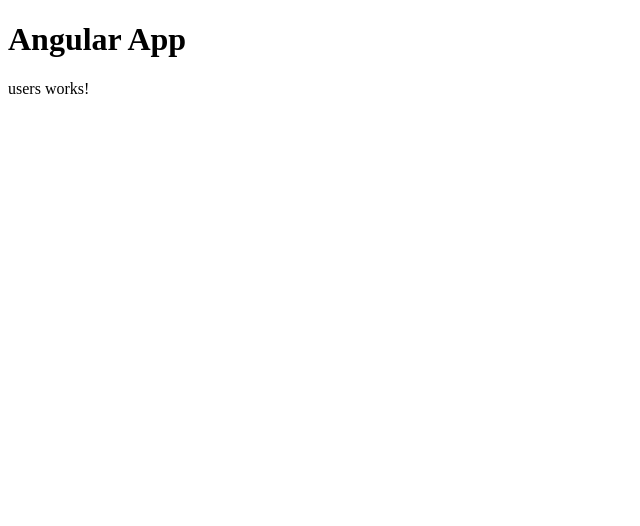
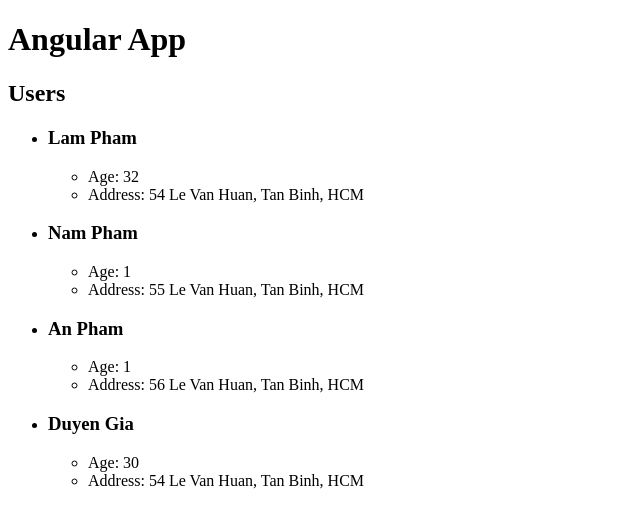
Before and after one commit to LamPhamabc123/Angular5, an Angular app: page / in a window 1280 px wide. Shown: the top 526 px of the page, without its empty margins (0-640 px from the left). Built offline with nearby package versions, Linux system fonts and the light colour scheme.

Commit message:
bngFor ngIf

```diff
--- a/src/app/components/users/users.component.html
+++ b/src/app/components/users/users.component.html
@@ -1,3 +1,10 @@
-<p>
-  users works!
-</p>
+<h2>Users</h2>
+<ul>
+  <li *ngFor="let user of users">
+      <h3>{{user.firstName}} {{user.lastName}}</h3>
+      <ul>
+          <li>Age: {{user.age}}</li>
+          <li>Address: {{user.address.street}}, {{user.address.district}}, {{user.address.city}}</li>
+      </ul>
+  </li>
+</ul>
--- a/src/app/components/users/users.component.ts
+++ b/src/app/components/users/users.component.ts
@@ -1,4 +1,5 @@
 import { Component, OnInit } from '@angular/core';
+import { User } from '../../models/User';
 
 @Component({
   selector: 'app-users',
@@ -6,10 +7,66 @@ import { Component, OnInit } from '@angular/core';
   styleUrls: ['./users.component.css']
 })
 export class UsersComponent implements OnInit {
+  users: User[];
 
-  constructor() { }
+  constructor() {
+    // console.log('contructor...');
+  }
 
   ngOnInit() {
+    // console.log('init...');
+    this.users = [
+      {
+        firstName: 'Lam',
+        lastName: 'Pham',
+        age: 32,
+
+        address: {
+          street: '54 Le Van Huan',
+          city: 'HCM',
+          district: 'Tan Binh'
+        }
+      },
+      {
+        firstName: 'Nam',
+        lastName: 'Pham',
+        age: 1,
+
+        address: {
+          street: '55 Le Van Huan',
+          city: 'HCM',
+          district: 'Tan Binh'
+        }
+      },
+      {
+        firstName: 'An',
+        lastName: 'Pham',
+        age: 1,
+
+        address: {
+          street: '56 Le Van Huan',
+          city: 'HCM',
+          district: 'Tan Binh'
+        }
+      }
+    ]
+
+    this.addUser(
+      {
+        firstName: 'Duyen',
+        lastName: 'Gia',
+        age: 30,
+
+        address: {
+          street: '54 Le Van Huan',
+          city: 'HCM',
+          district: 'Tan Binh'
+        }
+      });
+  }
+
+  addUser(user: User) {
+    this.users.push(user)
   }
 
 }
```
